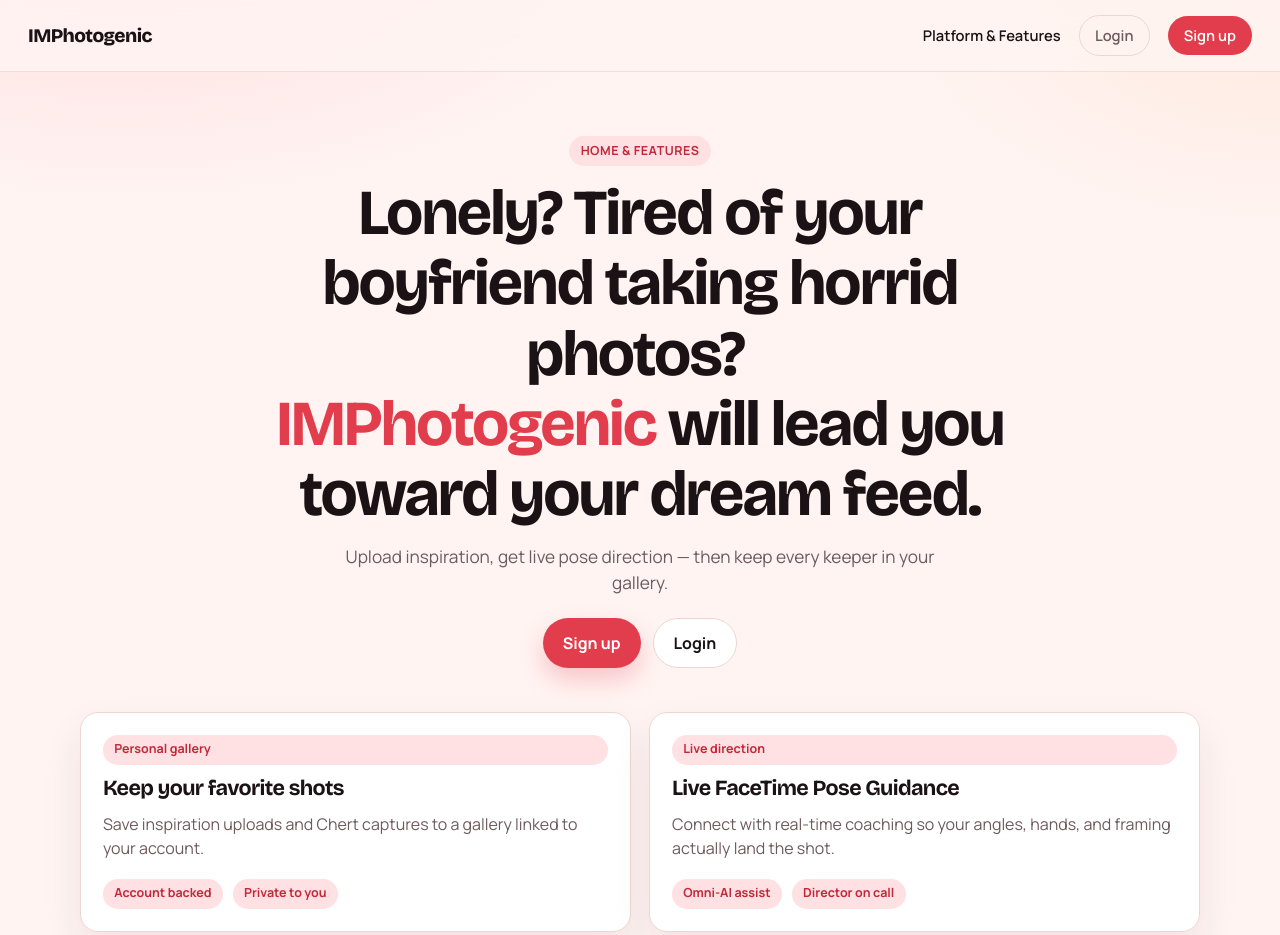
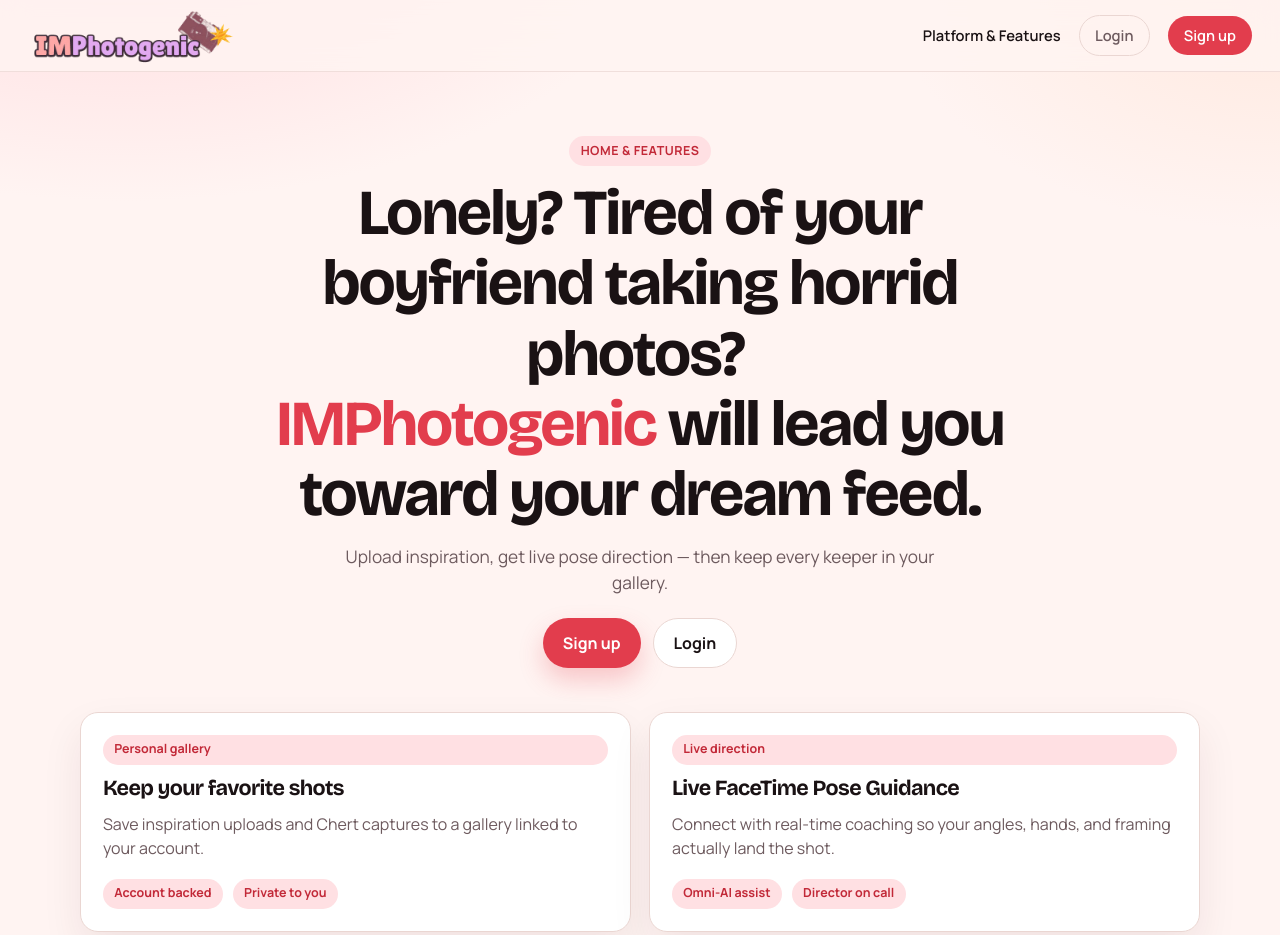
Before and after one commit to jorgevaldezzz/emoryhacks, a website: page website/index.html in a window 1280 px wide. Shown: the top 935 px of the page. Drawn offline with nearby package versions, Linux system fonts and the light colour scheme.

Commit message:
summary part 2 again

```diff
--- a/website/index.html
+++ b/website/index.html
@@ -4,13 +4,13 @@
     <meta charset="utf-8" />
     <meta name="viewport" content="width=device-width, initial-scale=1" />
     <title>IMPhotogenic — Clickable Prototype</title>
-    <link rel="stylesheet" href="./styles.css?v=6" />
+    <link rel="stylesheet" href="./styles.css?v=7" />
   </head>
   <body>
     <div class="app-shell">
       <header class="topnav">
-        <a class="brand" href="#home" data-nav="home">
-          IMPhotogenic
+        <a class="brand" href="#home" data-nav="home" aria-label="IMPhotogenic home">
+          <img class="brand-logo" src="./assets/imphotogenic-logo.png?v=1" alt="IMPhotogenic" />
         </a>
         <nav class="nav-links">
           <a class="hide-sm" href="#home" data-nav="home">Platform &amp; Features</a>
--- a/website/styles.css
+++ b/website/styles.css
@@ -91,6 +91,11 @@ img {
   display: inline-flex;
   align-items: center;
   gap: 0.45rem;
+}
+
+.brand-logo {
+  width: clamp(150px, 19vw, 210px);
+  height: auto;
 }
 
 .nav-links {
```
Also changed, not shown: website/assets/imphotogenic-logo.png (added).
